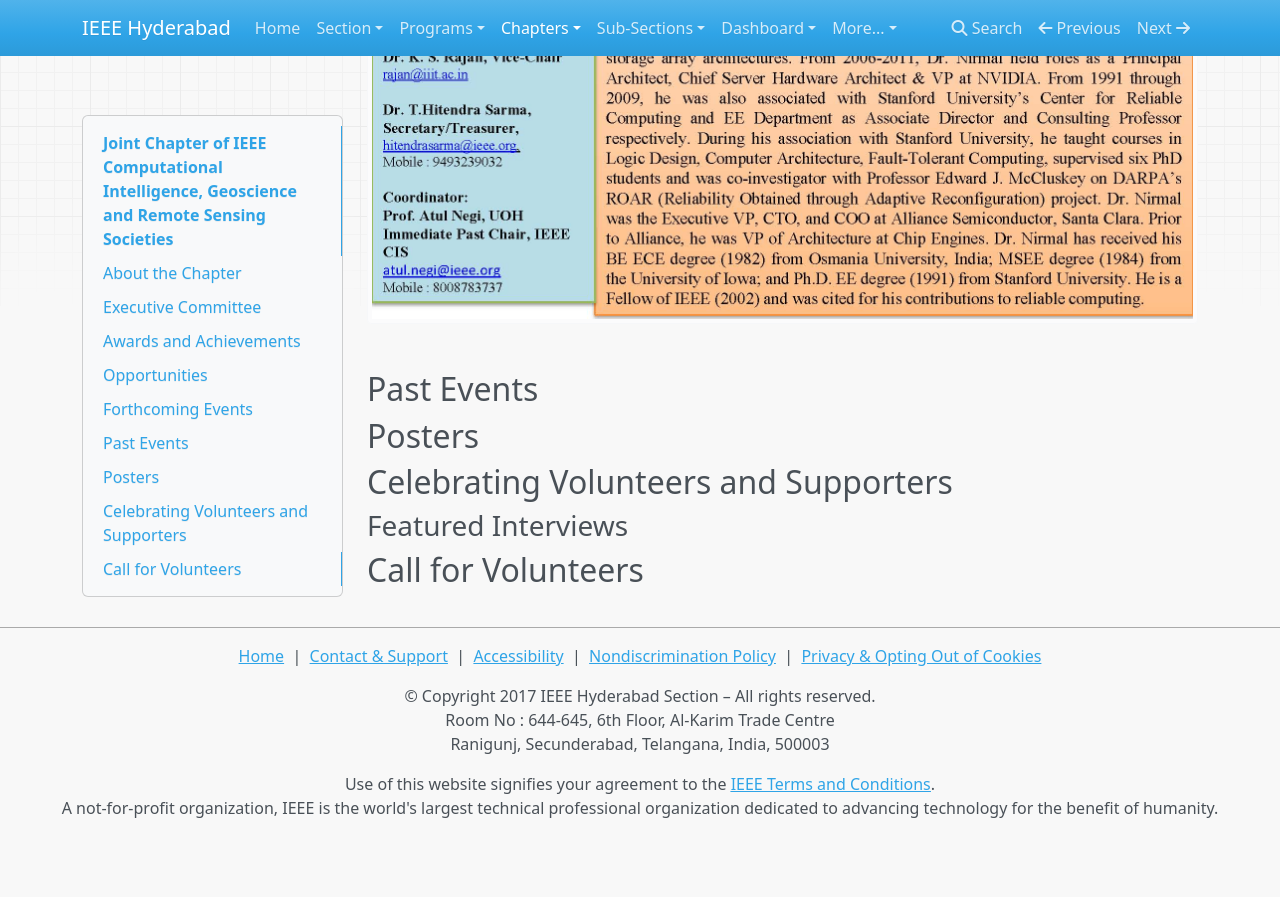
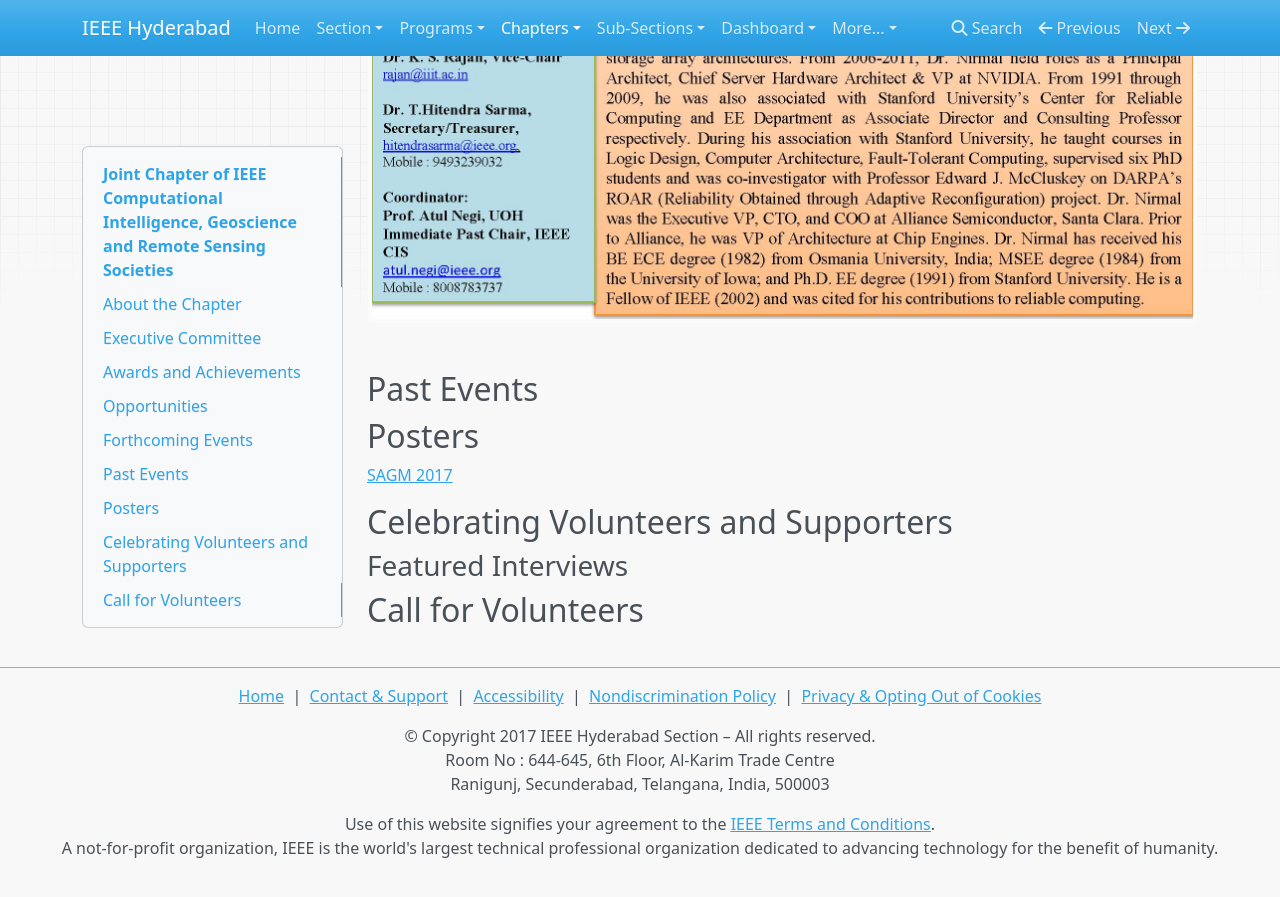
Before and after one commit to ieeehyd-website/2018, an MkDocs documentation site: the page built from website/docs/chapters/cis-grss/cis-grss.md, in a window 1280 px wide and 900 px high, scrolled down 5345 px. Shown: the top 897 px of the window. Built offline with MkDocs 1.6.1, drawn with Linux system fonts in a browser that asks for light colours; nearby versions of some CDN libraries; old or Windows-style settings are respelled for this version of MkDocs; before the commit the page ends 6205 px from its top, so only the background shows below that.

Commit message:
Update cis-grss.md

```diff
--- a/website/docs/chapters/cis-grss/cis-grss.md
+++ b/website/docs/chapters/cis-grss/cis-grss.md
@@ -51,7 +51,7 @@ Mobile : 8008783737
 ## Past Events
 
 ## Posters
-
+[SAGM 2017](https://drive.google.com/open?id=1o06NOaEiJQ92l1utrTkRXjFIYifnAVfV)
 ## Celebrating Volunteers and Supporters
 
 ### Featured Interviews
```
